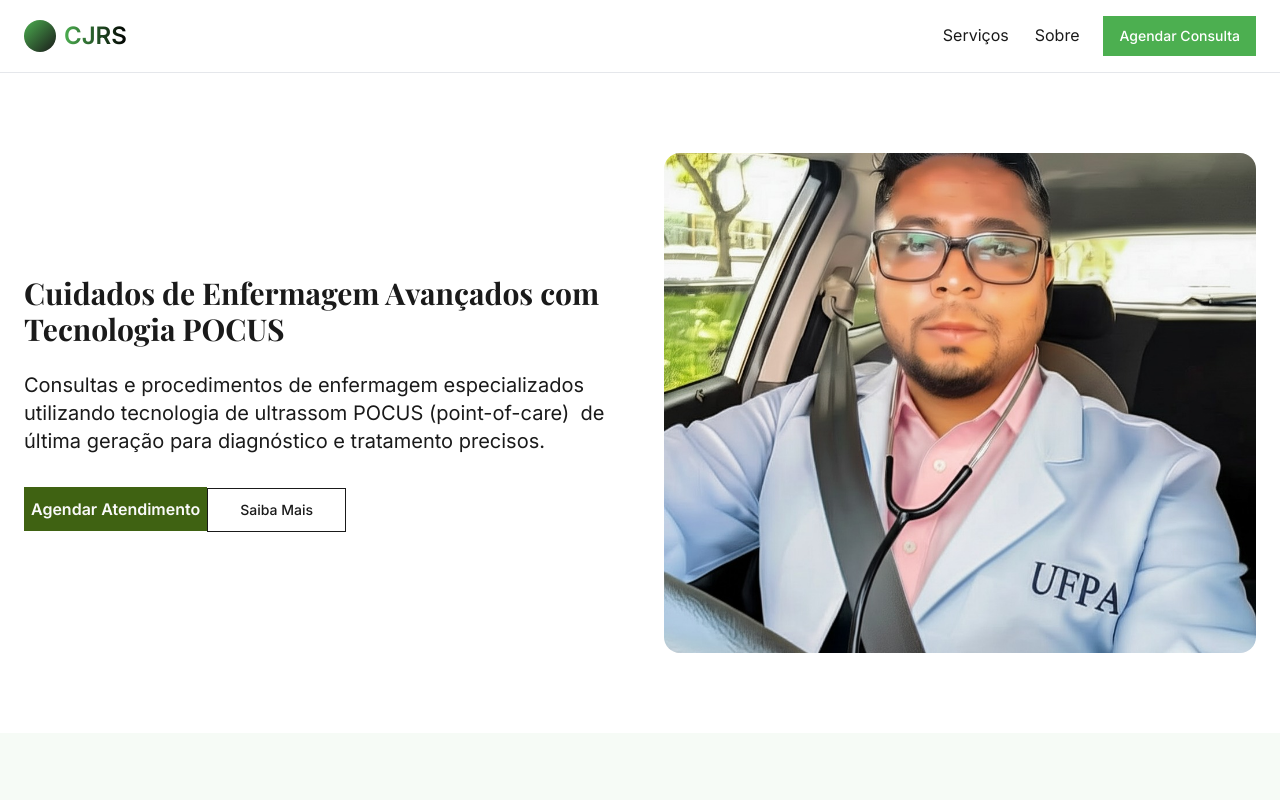
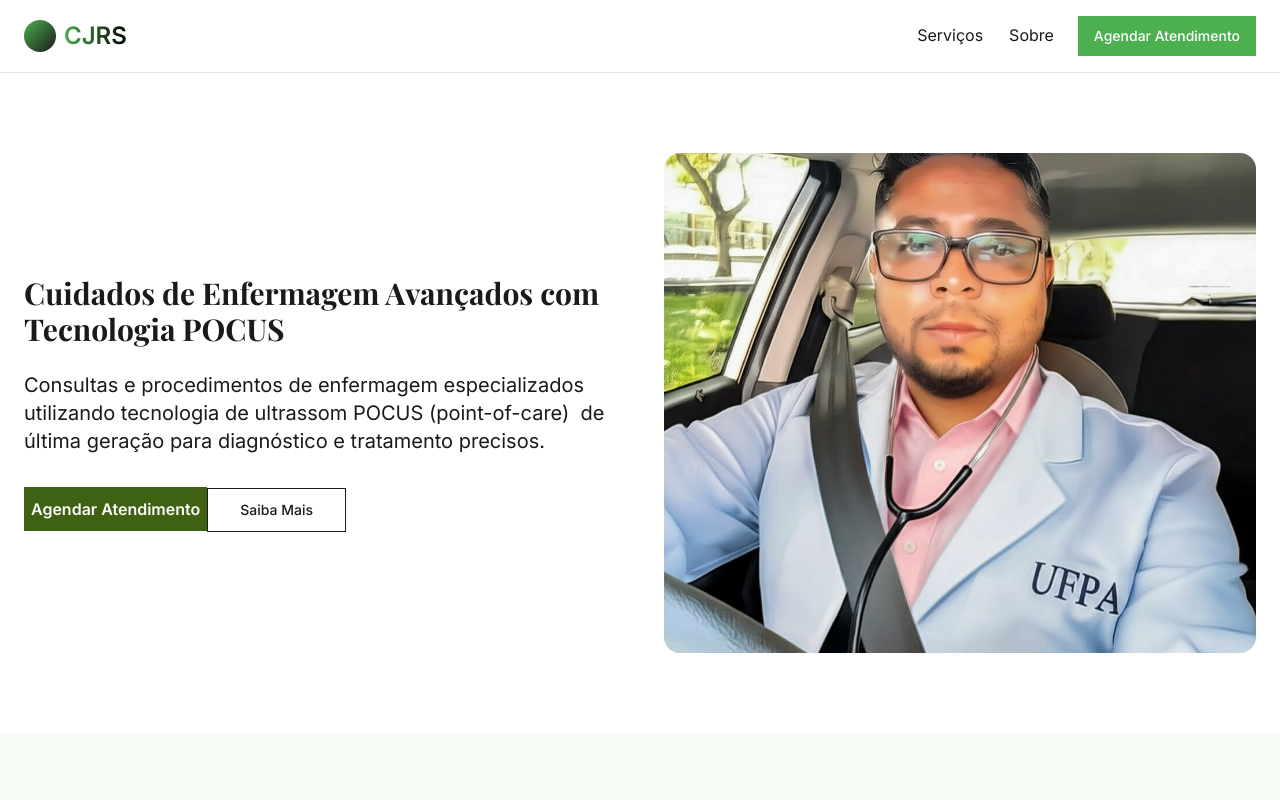
Before and after one commit to jerimeregosoares/cjrs-landing-craft, a React (Vite) app: page / in a window 1280 px wide. Shown: the top 800 px of the page. Built offline with nearby package versions, Linux system fonts and the light colour scheme.

Commit message:
Visual edit in Lovable
Edited UI in Lovable

```diff
--- a/src/pages/Index.tsx
+++ b/src/pages/Index.tsx
@@ -12,7 +12,7 @@ const Index = () => {
           <div className="space-x-6">
             <a href="#services" className="hover:text-primary mx-0 my-0 px-[2px] py-0">Serviços</a>
             <a href="#about" className="hover:text-primary">Sobre</a>
-            <Button variant="default">Agendar Consulta</Button>
+            <Button variant="default">Agendar Atendimento</Button>
           </div>
         </div>
       </nav>
```
